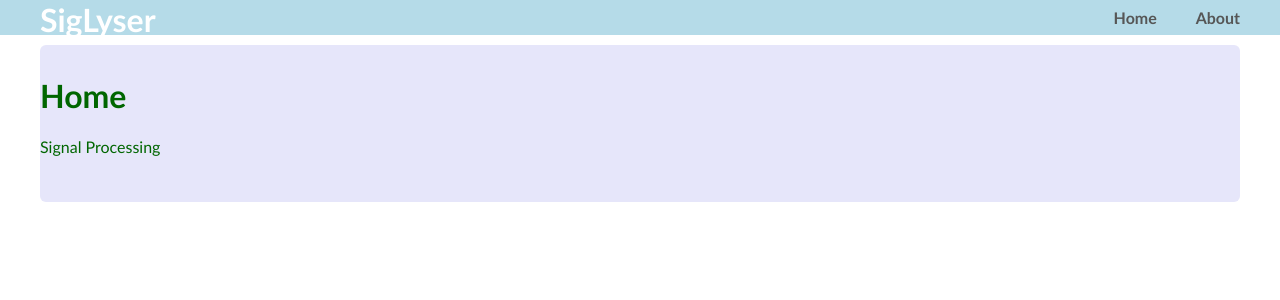
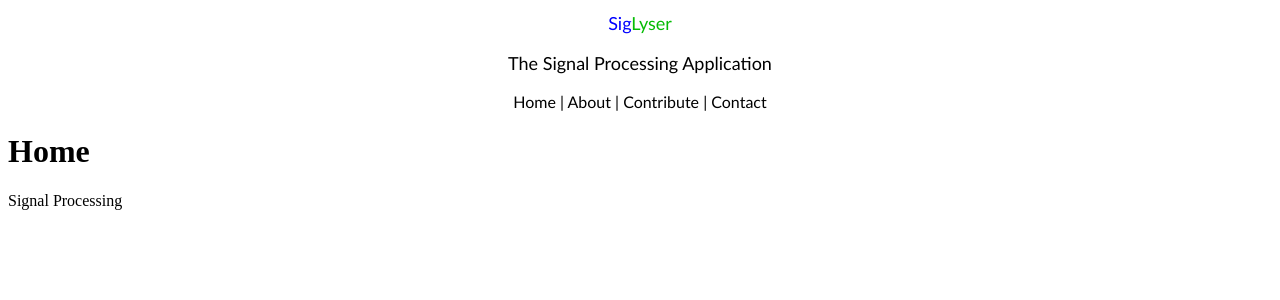
Before and after one commit to siglyser/siglyser, a Flask app: page / in a window 1280 px wide. Shown: the top 300 px of the page. Run offline with Flask 2, Linux system fonts and the light colour scheme.

Commit message:
check expressions

```diff
--- a/static/css/main.css
+++ /dev/null
@@ -1,89 +0,0 @@
-body {
-  margin: 0;
-  padding: 0;
-  font-family: Calibri;
-  color: #060;
-}
-
-/*
- * Formatting the header area
- */
-
-header {
-  background-color: #ADD8E6;
-  height: 35px;
-  width: 100%;
-  opacity: .9;
-  margin-bottom: 10px;
-}
-
-header h1.logo {
-  margin: 0;
-  font-size: 1;
-  color: #fff;
-  float: left;
-}
-
-header h1.logo:hover {
-  color: #fff;
-  text-decoration: none;
-}
-
-/*
- * Center the body content
- */
-
-.container {
-  width: 1200px;
-  margin: 0 auto;
-}
-
-div.home {
-  padding: 10px 0 30px 0;
-  background-color: #E6E6FA;
-  -webkit-border-radius: 6px;
-     -moz-border-radius: 6px;
-          border-radius: 6px;
-}
-
-div.about {
-  padding: 10px 0 30px 0;
-  background-color: #E6E6FA;
-  -webkit-border-radius: 6px;
-     -moz-border-radius: 6px;
-          border-radius: 6px;
-}
-
-h2 {
-  font-size: 3em;
-  margin-top: 40px;
-  text-align: center;
-  letter-spacing: -2px;
-}
-
-h3 {
-  font-size: 1.7em;
-  font-weight: 100;
-  margin-top: 30px;
-  text-align: center;
-  letter-spacing: -1px;
-  color: #999;
-}
-
-.menu {
-  float: right;
-  margin-top: 8px;
-}
-
-.menu li {
-  display: inline;
-}
-
-.menu li + li {
-  margin-left: 35px;
-}
-
-.menu li a {
-  color: #444;
-  text-decoration: none;
-}
--- a/templates/layout.html
+++ b/templates/layout.html
@@ -2,18 +2,46 @@
 <html>
   <head>
       <title>SigLyser - The signal processing application</title>
-      <link rel="stylesheet" href="{{url_for('static',filename='css/main.css')}}">
+  	<style type="text/css">
+.auto-style1 {
+	font-family: Calibri;
+	font-weight: normal;
+	font-size: large;
+	text-align: center;
+}
+.auto-style2 {
+	color: #0000FF;
+}
+.auto-style3 {
+	color: #05BC05;
+}
+.auto-style4 {
+	text-align: center;
+}
+.auto-style5 {
+	font-family: Calibri;
+}
+.auto-style6 {
+	text-decoration: none;
+}
+.auto-style7 {
+	color: #000000;
+}
+</style>
   </head>
   <body>
     <header>
       <div class="container">
-        <h1 class="logo">SigLyser</h1>
-        <strong><nav>
-          <ul class="menu">
-            <li><a href="{{ url_for('home') }}">Home</a></li>
-            <li><a href="{{ url_for('about') }}">About</a></li>
-          </ul>
-        </nav></strong>
+        <h1 class="auto-style1"><span class="auto-style2">Sig</span><span class="auto-style3">Lyser</span></h1>
+		  <p class="auto-style1">The Signal Processing Application</p>
+		  <nav>
+          	<p class="auto-style4"><span class="auto-style5">
+			<a href="{{ url_for('home') }}" class="auto-style6">
+			<span class="auto-style7">Home</span></a></span>
+			<span class="auto-style5">|
+			<a href="{{ url_for('about') }}" class="auto-style6">
+			<span class="auto-style7">About</span></a> | Contribute | Contact</span></p>
+        </nav>
       </div>
     </header>
     <div class="container">
```
